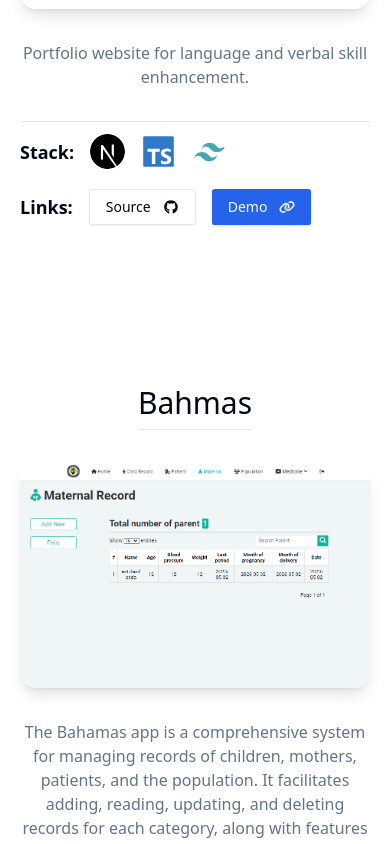
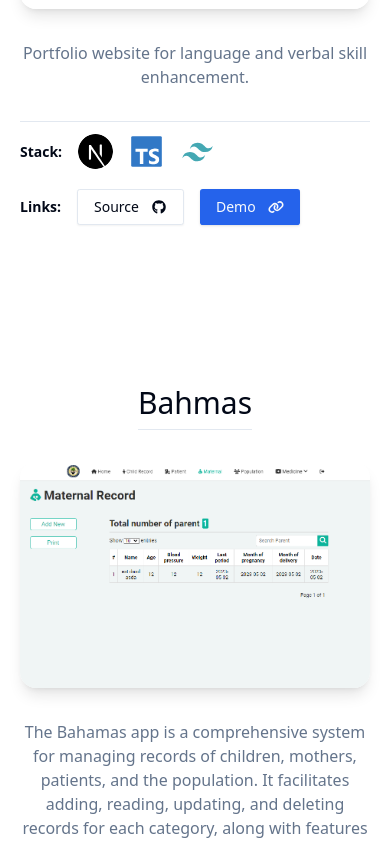
Before and after one commit to arnoldzkie2/portfolio, a Next.js app: page / in a window 390 px wide. Shown: the part 4898-5742 px from the top of the page. Built offline with nearby package versions, Linux system fonts and the light colour scheme.

Commit message:
changed text size

```diff
--- a/src/components/Projects.tsx
+++ b/src/components/Projects.tsx
@@ -26,14 +26,14 @@ const Projects = ({ ProjectsRef }: Props) => {
               <p className='text-muted-foreground'>{project.description}</p>
               <div className='flex w-full flex-col gap-5 border-t xl:flex-row xl:justify-between pt-3'>
                 <div className='flex items-center gap-4'>
-                  <Label className='font-black text-lg'>Stack:</Label>
+                  <Label className='font-black sm:text-lg'>Stack:</Label>
                   {project.used.map((obj, i) => (
                     <Image width={35} height={35} src={obj} alt={obj} key={obj} className={`${i === 0 && 'bg-white rounded-full'}`} />
                   ))
                   }
                 </div>
                 <div className='flex items-center gap-4'>
-                  <Label className='font-black text-lg'>Links:</Label>
+                  <Label className='font-black sm:text-lg'>Links:</Label>
                   <Link target='_blank' href={project.links.github}>
                     <Button className='space-x-3' variant={'outline'}>
                       <p>Source</p>
```
